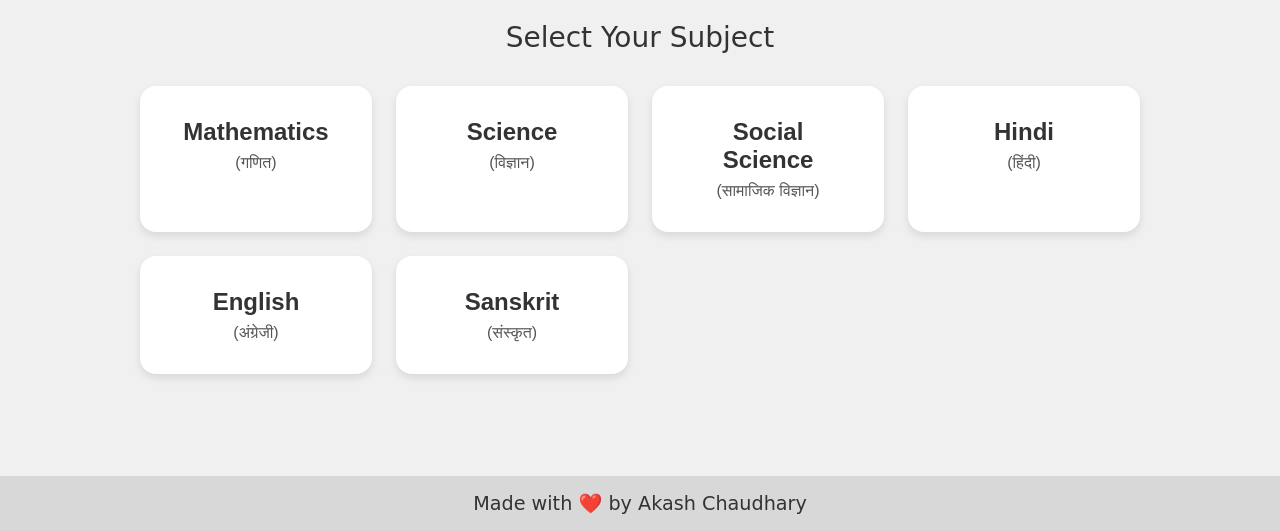
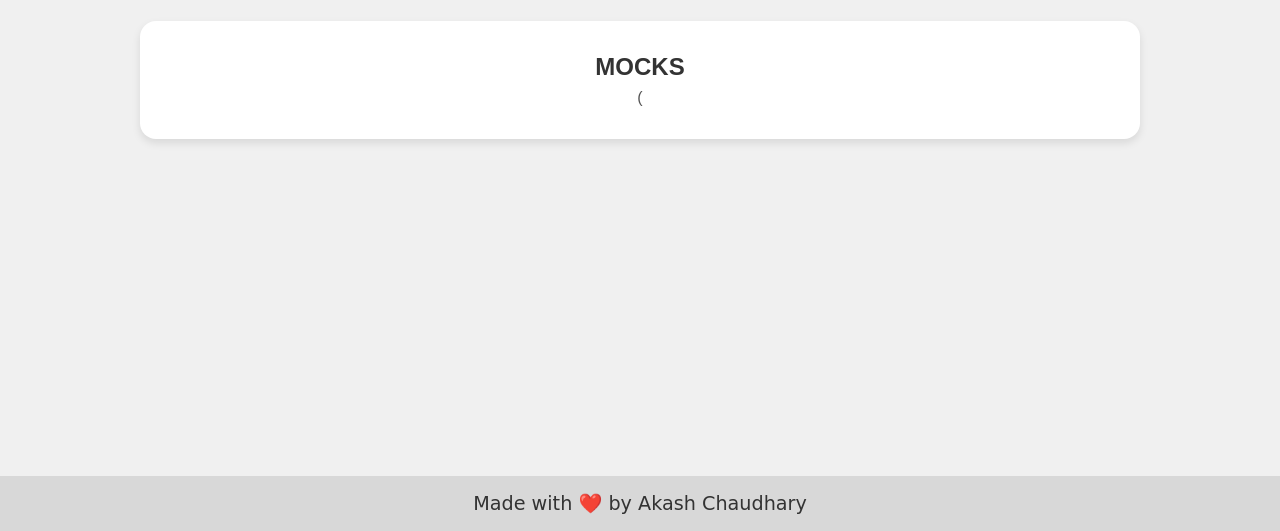
Before and after one commit to AkashChaudhary7/ClassNotes, a plain HTML site: page prelims/index.html in a window 1280 px wide. Shown: the part 269-800 px from the top of the page. Drawn offline with Linux system fonts and the light colour scheme.

Commit message:
Update index.html

```diff
--- a/prelims/index.html
+++ b/prelims/index.html
@@ -158,33 +158,12 @@
   </div>
   <main>
     <h2 class="class-title">Class 9</h2>
-    <p class="subject-prompt">Select Your Subject</p>
+
     <div class="subject-container">
-      <div class="subject-box" onclick="window.location.href='Mathematics/index.html'">
-        <h3>Mathematics</h3>
-        <p>(गणित)</p>
+      <div class="subject-box" onclick="window.location.href='prelims/index.html'">
+        <h3>MOCKS</h3>
+        <p>(</p>
       </div>
-      <div class="subject-box" onclick="window.location.href='Science/index.html'">
-        <h3>Science</h3>
-        <p>(विज्ञान)</p>
-      </div>
-      <div class="subject-box" onclick="window.location.href='Social_Science/index.html'">
-        <h3>Social Science</h3>
-        <p>(सामाजिक विज्ञान)</p>
-      </div>
-      <div class="subject-box" onclick="window.location.href='Hindi/index.html'">
-        <h3>Hindi</h3>
-        <p>(हिंदी)</p>
-      </div>
-      <div class="subject-box" onclick="window.location.href='English/index.html'">
-        <h3>English</h3>
-        <p>(अंग्रेजी)</p>
-      </div>
-      <div class="subject-box" onclick="window.location.href='Sanskrit/index.html'">
-        <h3>Sanskrit</h3>
-        <p>(संस्कृत)</p>
-      </div>
-    </div>
   </main>
   <footer>
     <p>Made with ❤️ by Akash Chaudhary</p>
```
